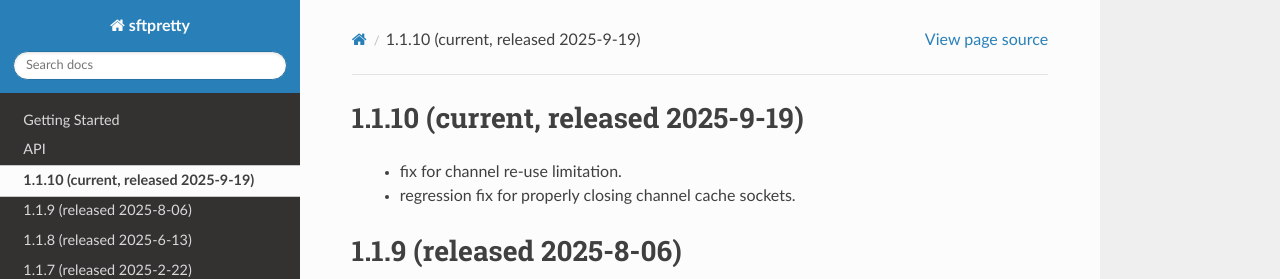
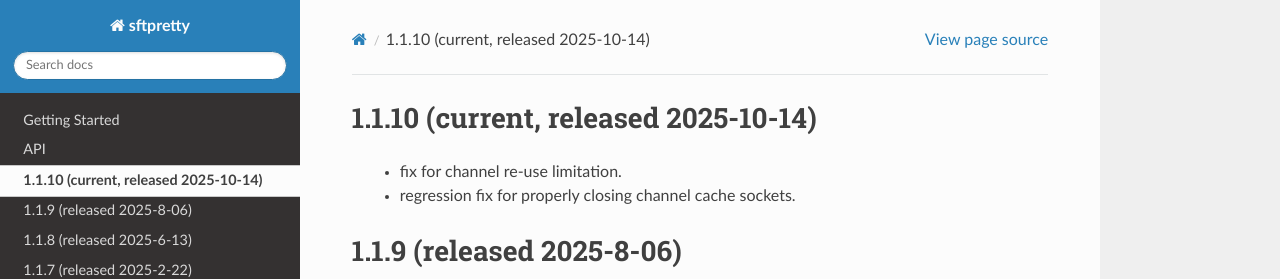
Before and after one commit to byteskeptical/sftpretty, a Sphinx documentation site: the page built from docs/changes.rst, in a window 1280 px wide and 900 px high. Shown: the top 279 px of the window. Built offline with Sphinx 7.4.7 and the Read the Docs theme 3.1.0, drawn with Linux system fonts in a browser that asks for light colours.

Commit message:
updating release date, and removing unused variable

```diff
--- a/docs/changes.rst
+++ b/docs/changes.rst
@@ -1,6 +1,4 @@
-
-
-1.1.10 (current, released 2025-9-19)
+1.1.10 (current, released 2025-10-14)
 -----------------------------------
     * fix for channel re-use limitation.
     * regression fix for properly closing channel cache sockets.
--- a/sftpretty/__init__.py
+++ b/sftpretty/__init__.py
@@ -670,7 +670,7 @@ class Connection(object):
 
         :raises: Any exception raised by operations will be passed through.
         '''
-        with self._sftp_channel() as channel:
+        with self._sftp_channel():
             remotedir = Path(self._cache.cwd).joinpath(remotedir).as_posix()
 
         lwd = Path(localdir).absolute().as_posix()
```
